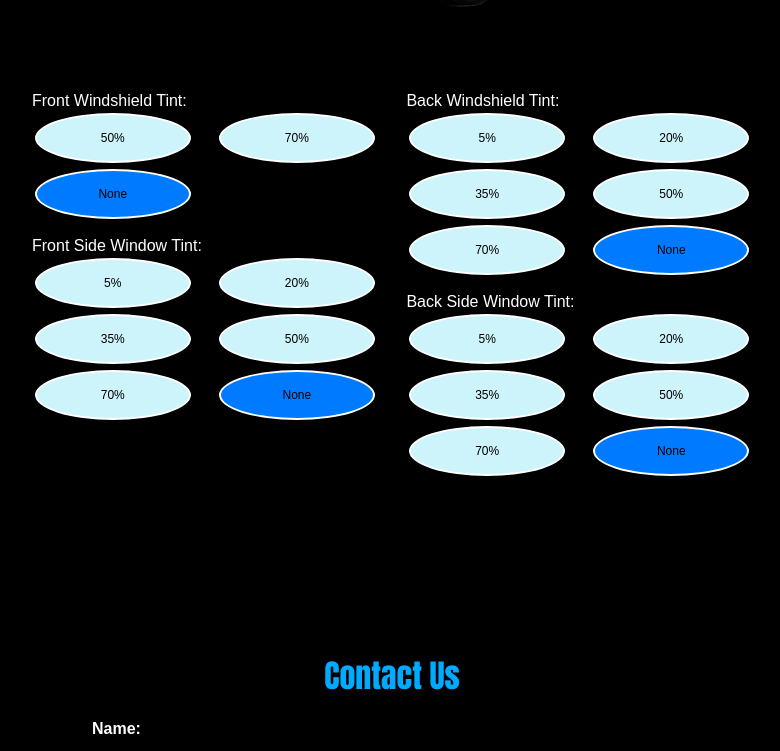
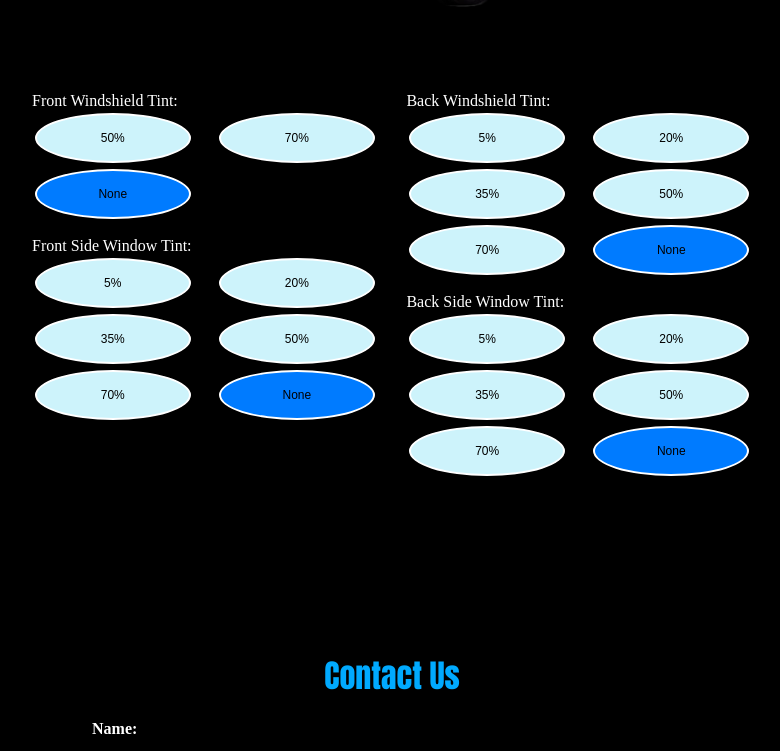
Before and after one commit to ssarvesh20000/OJTS, a React (Create React App) app: page / in a window 1280 px wide. Shown: the part 2875-3626 px from the top of the page, without its empty margins (248-1028 px from the left). Built offline with nearby package versions, Linux system fonts and the light colour scheme.

Commit message:
try baloo

```diff
--- a/src/components/Quote.css
+++ b/src/components/Quote.css
@@ -5,6 +5,9 @@
     gap: 10px; /* Add space between buttons */
     justify-content: flex-start;
   }
+label {
+  font-family: baloo, serif;
+}
 
   /* Media query for mobile screens (max-width: 768px) */
   @media (max-width: 1375px) {
```
